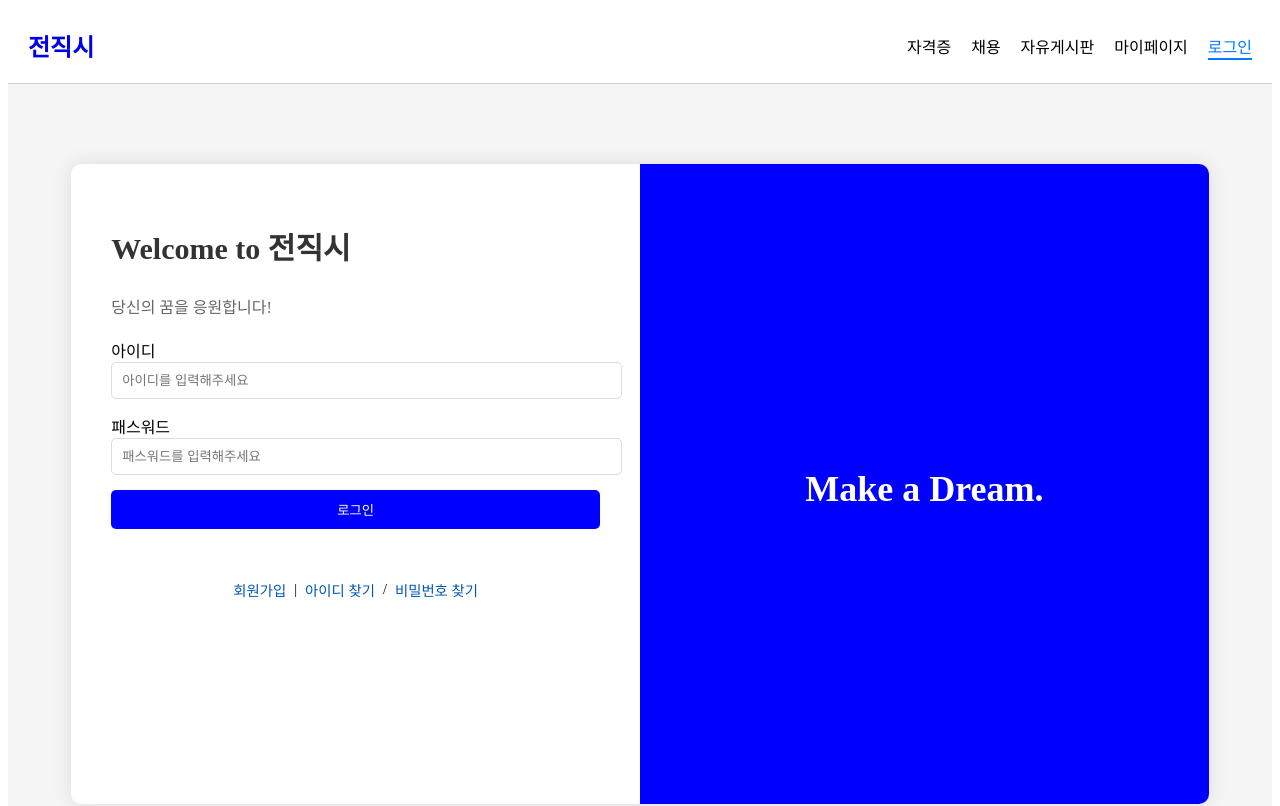
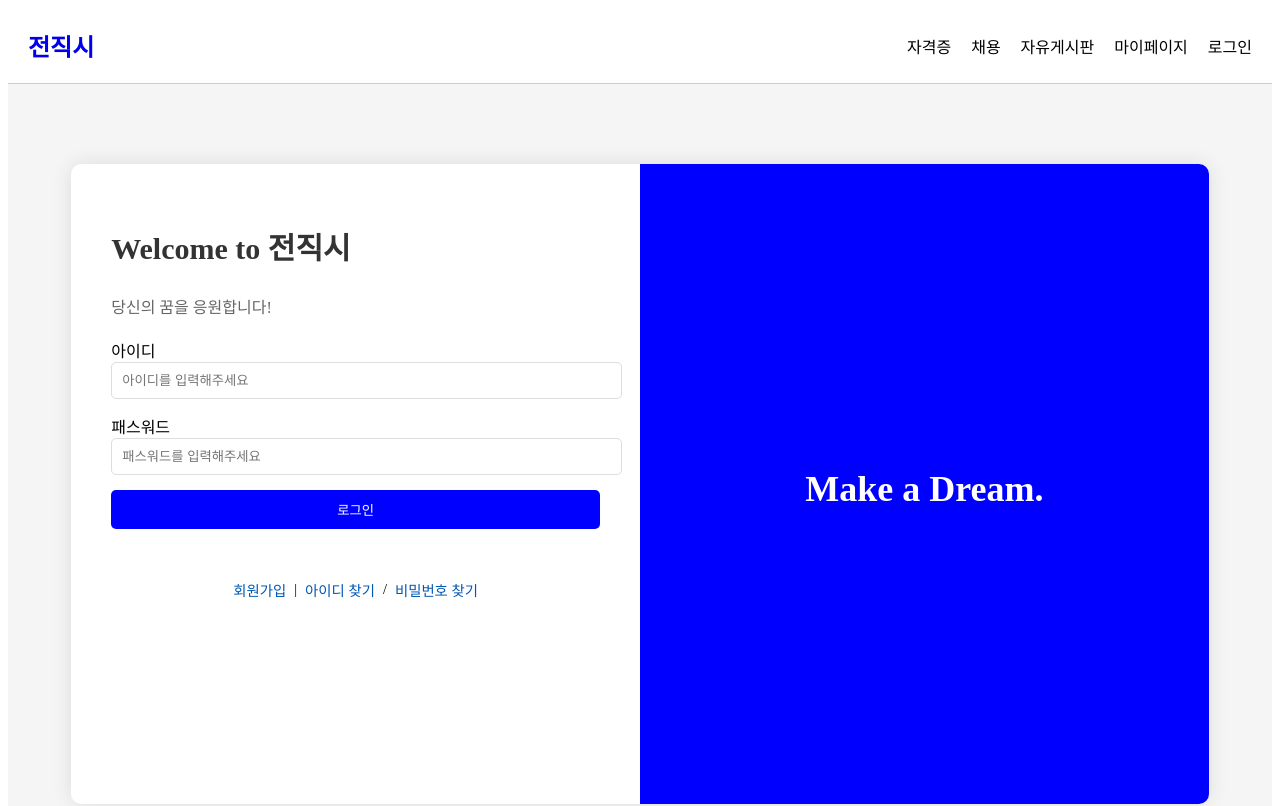
Before and after one commit to Omniscient-Job-Project/Omniscient-Front, a Vue app: page /login in a window 1280 px wide. Shown: the top 806 px of the page. Built offline with nearby package versions, Linux system fonts and the light colour scheme; no server answers.

Commit message:
fix:logout

```diff
--- a/src/components/header/header.vue
+++ b/src/components/header/header.vue
@@ -10,7 +10,12 @@
       <RouterLink to="/curation">채용</RouterLink>
       <RouterLink to="/board">자유게시판</RouterLink>
       <RouterLink to="/mypage">마이페이지</RouterLink>
-      <RouterLink to="/login">로그인</RouterLink>
+      <RouterLink
+      to="/"
+      @click.prevent="handleAuth">
+      {{ isLoggedIn ? '로그아웃' : '로그인' }}
+    </RouterLink>
+
     </nav>
   </header>
 </template>
@@ -18,6 +23,30 @@
 <script setup>
 import { RouterLink } from 'vue-router';
 import '@/assets/css/header.css';
+import { useAuthStore } from '@/stores/auth'; // auth 스토어 임포트
+import { useRouter } from 'vue-router';
+import { computed } from 'vue';
+
+
+
+const authStore = useAuthStore();
+const router = useRouter(); // 라우터 사용
+
+
+// computed로 로그인 상태 확인
+const isLoggedIn = computed(() => authStore.isLoggedIn);
+
+const handleAuth = () => {
+  if (authStore.isLoggedIn) {
+    authStore.logout(); // 로그아웃 처리
+    console.log('로그인 상태:', authStore.isLoggedIn); // 여기 추가
+    router.push('/login');
+  } else {
+    console.log('로그인 상태:', authStore.isLoggedIn); // 여기 추가
+    router.push('/login'); // 로그인 페이지로 이동
+  }
+};
+
 </script>
 
 <style scoped>
--- a/src/components/login/login.vue
+++ b/src/components/login/login.vue
@@ -57,11 +57,13 @@
 import { ref, onMounted, defineEmits } from 'vue';
 import { useRouter } from 'vue-router';
 import axios from 'axios';
+import { useAuthStore } from '@/stores/auth'; // auth 스토어 임포트
 
 const emit = defineEmits();
 const userId = ref(''); // 사용자 아이디
 const password = ref(''); // 패스워드
 const router = useRouter(); // 라우터 인스턴스 가져오기
+const authStore = useAuthStore(); // Pinia auth 스토어 사용
 
 // 로그인 요청 처리
 const handleSubmit = async () => {
@@ -73,12 +75,20 @@ const handleSubmit = async () => {
 
     // 로그인 성공 시 처리
     if (response.status === 200) {
+
       alert('로그인 성공!'); // 로그인 성공 메시지
       localStorage.setItem('token', response.data.accessToken); // JWT 토큰 저장
       localStorage.setItem('refreshToken', response.data.refreshToken); // Refresh 토큰 저장
 
       // Axios 기본 헤더에 Authorization 추가
       axios.defaults.headers.common['Authorization'] = `Bearer ${response.data.accessToken}`;
+
+        // Pinia 스토어의 로그인 상태 갱신
+      authStore.login(); // 로그인 상태 업데이트
+
+       // 로그인 상태 확인
+       console.log('로그인 상태 업데이트 후:', authStore.isLoggedIn); // 여기 추가
+
 
       router.push('/'); // 홈 페이지로 이동
     }
@@ -143,7 +153,9 @@ axios.interceptors.response.use(response => {
 
 // 컴포넌트가 마운트될 때 호출되는 함수
 onMounted(() => {
-  alert('Welcome to 전직시! 로그인 해주세요.'); // 마운트 시 환영 메시지 표시
+  if (!authStore.isLoggedIn) {
+    alert('Welcome to 전직시! 로그인 해주세요.'); // 로그인하지 않은 경우 환영 메시지 표시
+  }
 });
 </script>
 
--- /dev/null
+++ b/src/stores/auth.js
@@ -0,0 +1,20 @@
+import { defineStore } from 'pinia';
+
+export const useAuthStore = defineStore('auth', {
+  state: () => ({
+    isLoggedIn: !!localStorage.getItem('token'), // 로그인 상태를 토큰으로 판단
+  }),
+  actions: {
+    login(token) {
+      this.isLoggedIn = true;
+      localStorage.setItem('token', token); // 로그인 시 토큰 저장
+      console.log('로그인 상태:', this.isLoggedIn);
+    },
+    logout() {
+      this.isLoggedIn = false;
+      localStorage.removeItem('token'); // 로그아웃 시 토큰 제거
+      alert('로그아웃 되었습니다.'); // 로그아웃 시 알림창 표시
+      console.log('로그아웃 상태:', this.isLoggedIn); // 상태 변화 로그
+    },
+  },
+});
```
